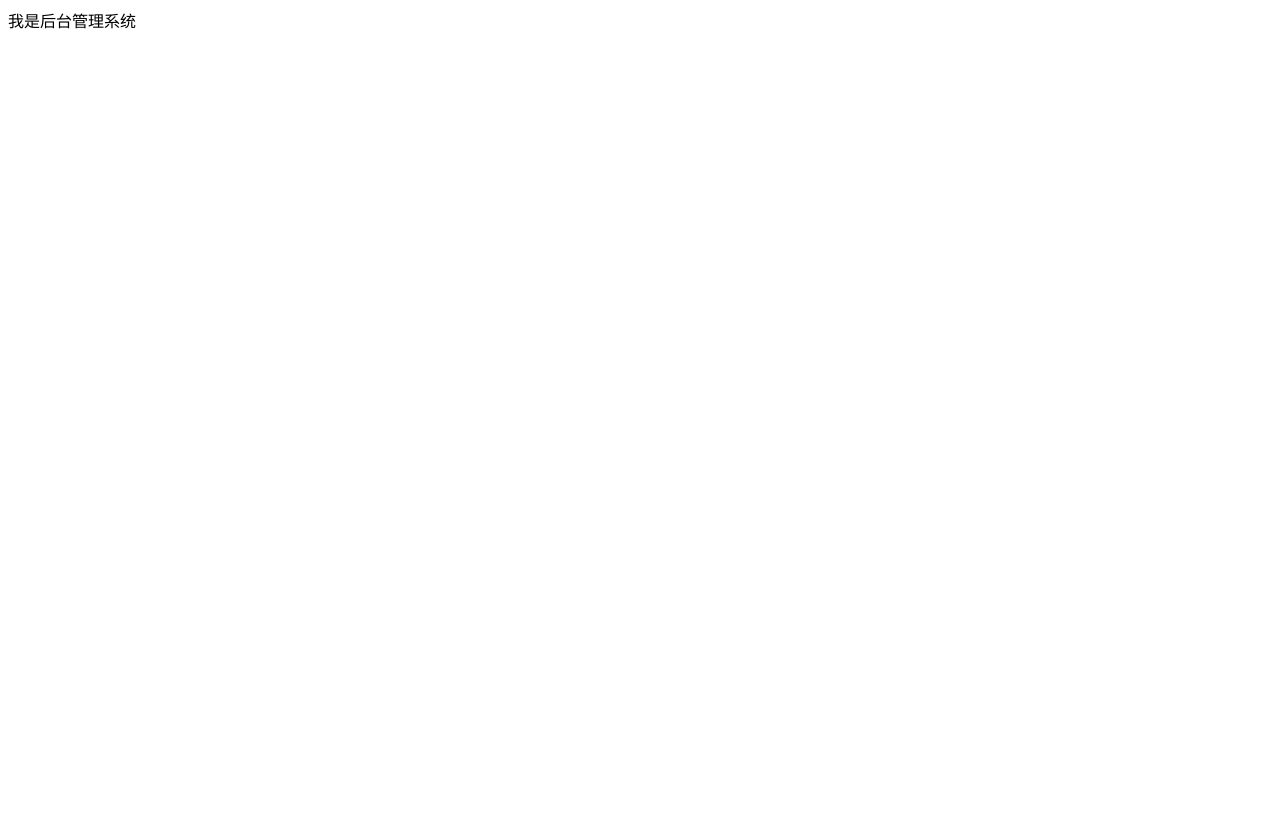
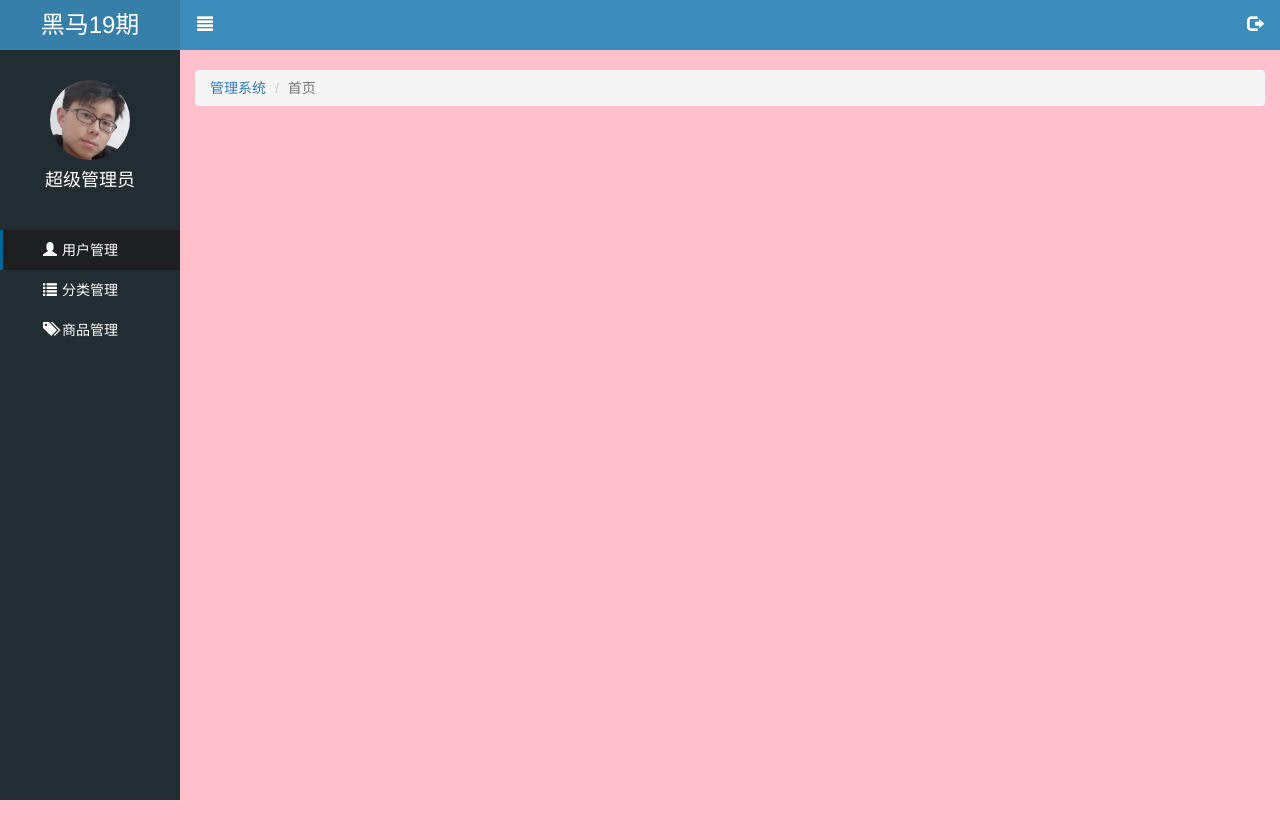
Before and after one commit to 142223Xu1993Wei10Hua21/letao, a website: page public/back/index.html in a window 1280 px wide. Before the commit the page ends 800 px from the top, so only its background shows below. Drawn offline with Linux system fonts and the light colour scheme.

Commit message:
主板第一页面的左边模块+头部完工

```diff
--- a/public/back/css/common.css
+++ b/public/back/css/common.css
@@ -1,11 +1,150 @@
-.body_bg{
+.body_bg {
   background-color: #222D32;
 }
-.mt_150{
+
+html, body {
+  width: 100%;
+  height: 100%;
+}
+
+* {
+  margin: 0;
+  padding: 0;
+}
+ul {
+  list-style: none;
+}
+
+a:link,
+a:visited,
+a:hover,
+a:active {
+  text-decoration: none;
+}
+
+.red {
+  color: #A94442;
+}
+
+.mt_150 {
   margin-top: 150px;
 }
-.panel-title{
+
+.panel-title {
   height: 40px;
   line-height: 40px;
   font-size: 20px;
 }
+
+/* lt_aside 开始 */
+.lt_aside {
+  width: 180px;
+  height: 100%;
+  background-color: #222D32;
+  position: fixed;
+  left: 0;
+  top: 0;
+  z-index: 999;
+  transition: all 1s;
+}
+.lt_aside.hidemenu {
+  left: -180px;
+}
+
+
+.lt_aside .brand {
+  height: 50px;
+  line-height: 50px;
+  font-size: 24px;
+  background-color: #367FA9;
+  text-align: center;
+}
+.lt_aside .brand a {
+  color: white;
+}
+
+.lt_aside .user {
+  height: 180px;
+}
+.lt_aside .user {
+  padding-top: 30px;
+}
+.lt_aside .user img {
+  width: 80px;
+  height: 80px;
+  border-radius: 50%;
+  display: block;
+  margin: 0 auto;
+}
+.lt_aside .user p {
+  height: 40px;
+  line-height: 40px;
+  text-align: center;
+  font-size: 18px;
+  color: white;
+}
+
+.lt_aside .nav a {
+  height: 40px;
+  line-height: 40px;
+  display: block;
+  color: white;
+  padding-left: 40px;
+  border-left: 3px solid transparent;
+}
+.lt_aside .nav i {
+  margin-right: 5px;
+}
+.lt_aside .nav a.current {
+  background-color: #1D1F21;
+  border-left: 3px solid #006699;
+}
+.lt_aside .nav .child a {
+  padding-left: 60px;
+}
+
+/* lt_aside 结束  */
+
+
+
+/* lt_main 开始 */
+.lt_main {
+  height: 1000px;
+  width: 100%;
+  background-color: pink;
+  padding-left: 180px;
+  padding-top: 50px;
+  transition: all 1s;
+}
+.lt_main.hidemenu {
+  padding-left: 0;
+}
+
+.lt_topbar {
+  height: 50px;
+  width: 100%;
+  line-height: 50px;
+  background-color: #3C8DBC;
+  position: fixed;
+  top: 0;
+  right: 0;
+  padding-left: 180px;
+  transition: all 1s;
+}
+.lt_topbar.hidemenu {
+  padding-left: 0;
+}
+
+.lt_topbar a {
+  width: 50px;
+  height: 50px;
+  font-size: 16px;
+  color: white;
+  text-align: center;
+}
+
+.breadcrumb {
+  margin-top: 20px;
+}
+
+/* lt_main 结束 */
--- a/public/back/index.html
+++ b/public/back/index.html
@@ -1,11 +1,91 @@
 <!DOCTYPE html>
-<html lang="en">
+<html lang="zh-CN">
 <head>
   <meta charset="UTF-8">
-  <title>Title</title>
+  <title>乐淘电商</title>
+  <link rel="stylesheet" href="lib/bootstrap/css/bootstrap.css">
+  <link rel="stylesheet" href="lib/bootstrap-validator/css/bootstrapValidator.min.css">
+  <link rel="stylesheet" href="lib/nprogress/nprogress.css">
+  <link rel="stylesheet" href="css/common.css">
 </head>
 <body>
 
-<div>我是后台管理系统</div>
+<!-- 左侧菜单栏 -->
+<div class="lt_aside">
+  <!-- 标题 -->
+  <div class="brand"><a href="#">黑马19期</a></div>
+
+  <!-- 头像 -->
+  <div class="user">
+    <img src="images/default.jpg" >
+    <p>超级管理员</p>
+  </div>
+
+  <!-- 导航-->
+  <div class="nav">
+    <ul>
+      <li><a href="user.html" class="current"><i class="glyphicon glyphicon-user"></i><span>用户管理</span></a></li>
+      <li>
+        <a href="javascript:;" class="category"><i class="glyphicon glyphicon-list"></i><span>分类管理</span></a>
+        <div class="child" style="display: none;">
+          <a href="first.html">一级分类</a>
+          <a href="second.html">二级分类</a>
+        </div>
+      </li>
+      <li><a href="product.html"><i class="glyphicon glyphicon-tags"></i><span>商品管理</span></a></li>
+    </ul>
+  </div>
+</div>
+
+<!-- 右侧内容 -->
+<div class="lt_main">
+  <!-- 头部导航菜单 -->
+  <div class="lt_topbar">
+    <a href="#" class="pull-left icon_menu"><i class="glyphicon glyphicon-align-justify"></i></a>
+    <a href="#" class="pull-right icon_logout"><i class="glyphicon glyphicon-log-out"></i></a>
+  </div>
+
+  <!-- 下面的内容 -->
+  <div class="container-fluid">
+
+    <!-- 路径导航 -->
+    <ol class="breadcrumb">
+      <li><a href="index.html">管理系统</a></li>
+      <li class="active">首页</li>
+    </ol>
+
+  </div>
+</div>
+
+
+
+<!-- 登录退出的模态框,  配置 data-dismiss="modal" 可以关闭模态框 -->
+<div class="modal fade" id="logoutModal">
+  <div class="modal-dialog modal-sm">
+    <div class="modal-content">
+      <div class="modal-header">
+        <button type="button" class="close" data-dismiss="modal"><span>&times;</span></button>
+        <h4 class="modal-title">温馨提示</h4>
+      </div>
+      <div class="modal-body">
+        <p class="red"><i class="glyphicon glyphicon-info-sign"></i>您确定要退出后台管理系统吗？</p>
+      </div>
+      <div class="modal-footer">
+        <button type="button" class="btn btn-default" data-dismiss="modal">取消</button>
+        <button type="button" class="btn btn-primary" id="logoutBtn">退出</button>
+      </div>
+    </div>
+  </div>
+</div>
+
+
+
+
+<script src="lib/jquery/jquery.min.js"></script>
+<script src="lib/bootstrap/js/bootstrap.min.js"></script>
+<script src="lib/bootstrap-validator/js/bootstrapValidator.min.js"></script>
+<script src="lib/nprogress/nprogress.js"></script>
+<script src="js/common.js"></script>
+
 </body>
 </html>
```
Also changed, not shown: public/back/js/login.js (+58 -36 lines), public/back/login.html (+4 -5 lines).
